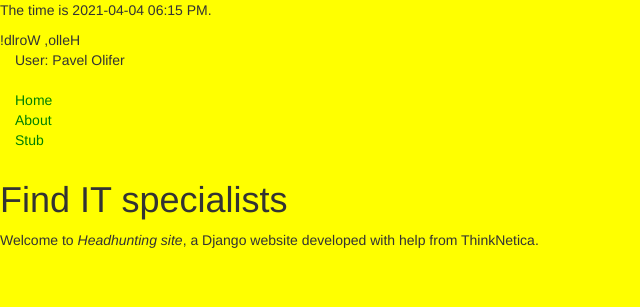
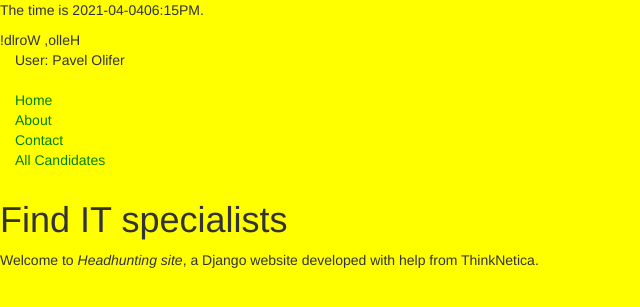
Before and after one commit to thinknetica-django-lab-02/pavoli, a Django app: template headhunter/main/templates/index.html in a window 1280 px wide. Shown: the top 307 px of the page, without its empty margins (0-640 px from the left). Run offline with Django 3.2, Linux system fonts and the light colour scheme; the template is opened without the code that fills it, so the values that code supplies are empty; some libraries are stand-ins or nearby versions.

Commit message:
add navigation to new view

```diff
--- a/headhunter/main/templates/navbar.html
+++ b/headhunter/main/templates/navbar.html
@@ -1,7 +1,6 @@
 {% load tag_datetime %}
 {% load filter_string %}
-
-{% current_time "%Y-%m-%d %I:%M %p" as the_time %}
+{% current_time "%Y-%m-%d%I:%M%p" as the_time %}
 <p>The time is {{ the_time }}.</p>
 
 {{ 'Hello, World!'|reverse }}
@@ -14,13 +13,11 @@
       <ul class="sidebar-nav">
         <li><a href="{% url 'index' %}">Home</a></li>
         <li><a href="{% url 'about' %}">About</a></li>
-                    <li><a href="">Stub</a></li>
+        <li><a href="{% url 'contact' %}">Contact</a></li>
+        <li><a href="{% url 'applicant' %}">All Candidates</a></li>
       </ul>
       {% endblock %}
     </div>
-            <div class="col-sm-10 ">
-                {% block content %}
-                {% endblock %}
+    <div class="col-sm-10">{% block content %} {% endblock %}</div>
   </div>
 </div>
-    </div>
```
Lines whose indentation alone changed are shown as unchanged.
